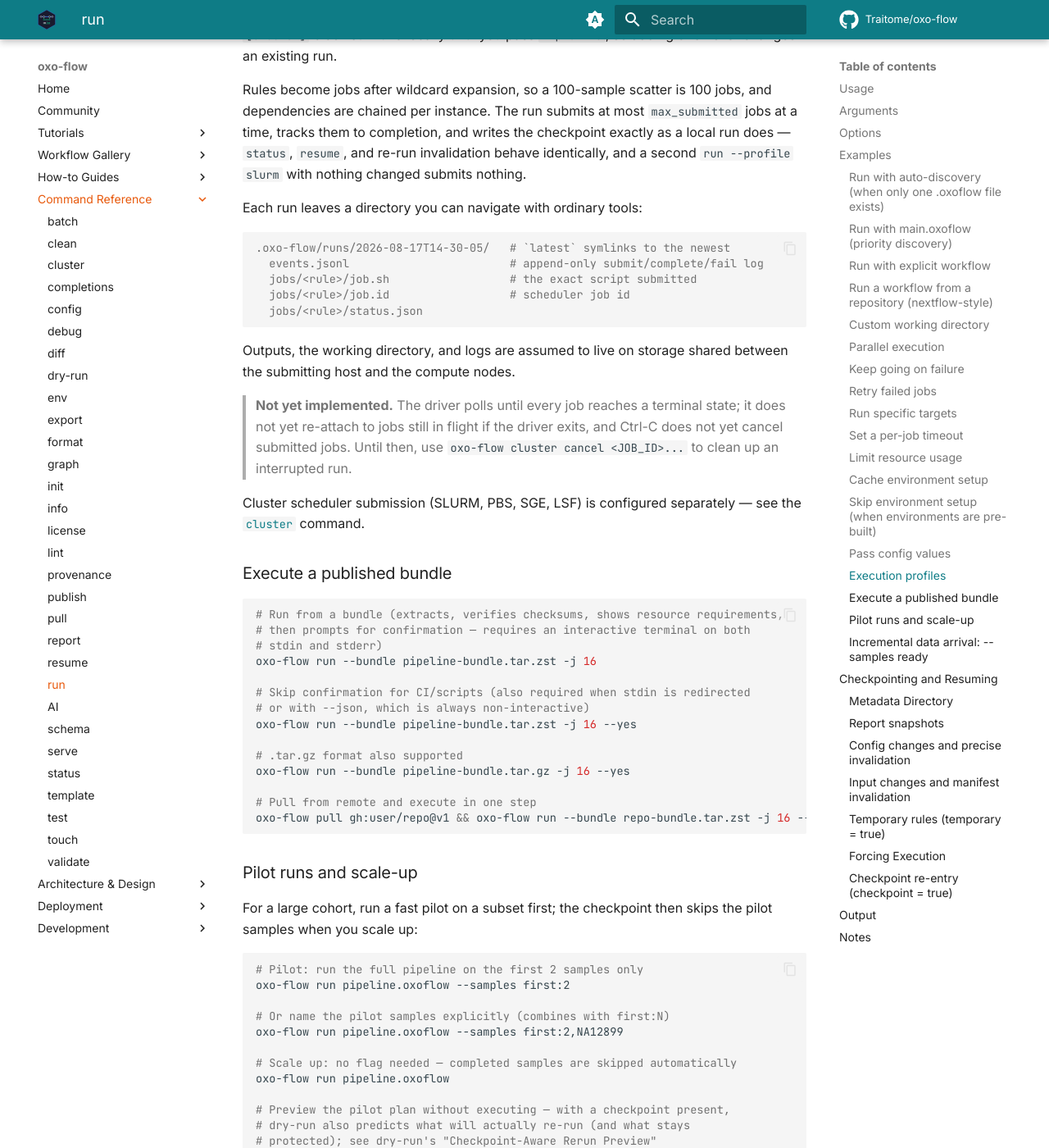
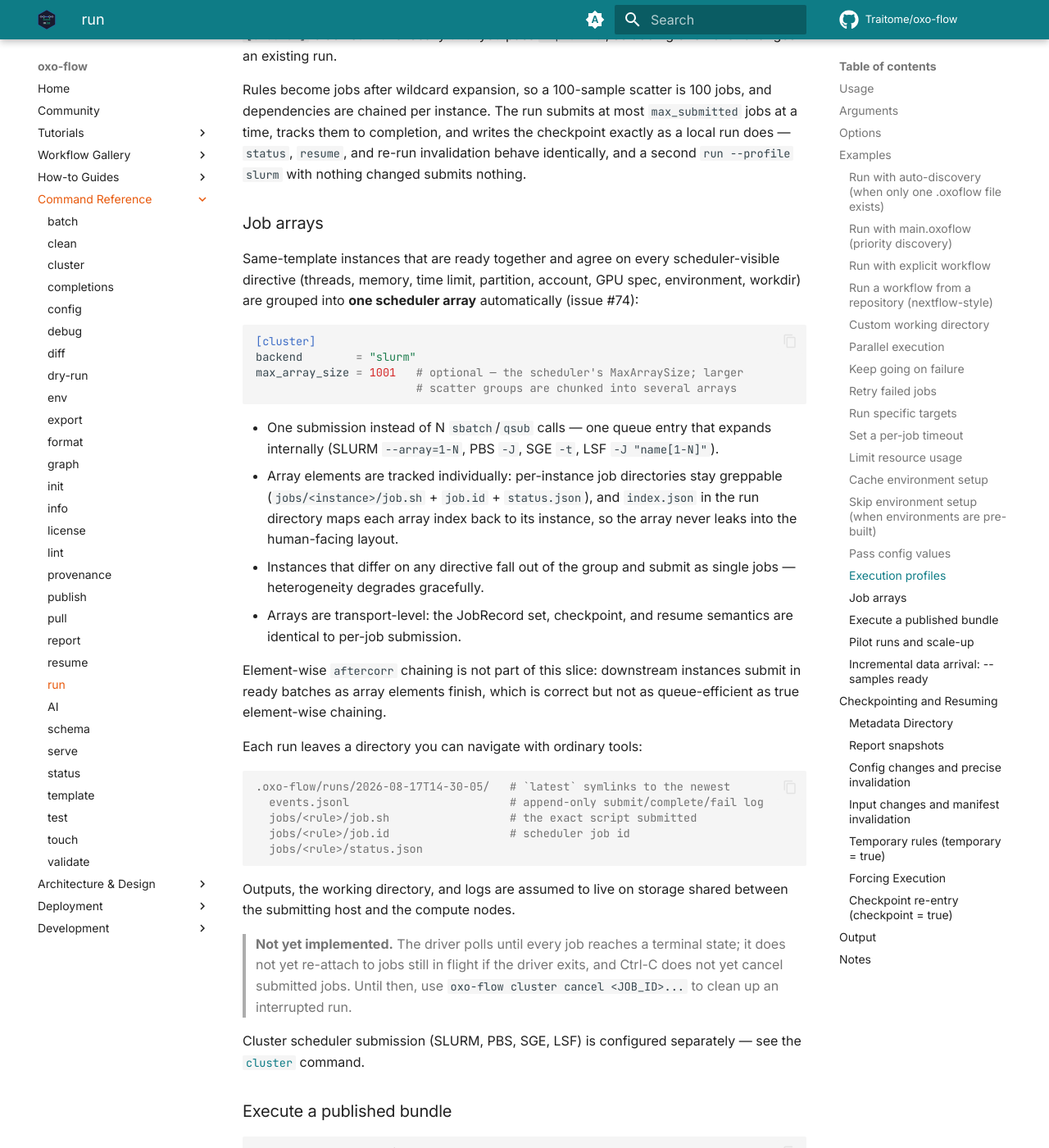
Before and after one commit to Traitome/oxo-flow, an MkDocs documentation site: the page built from docs/guide/src/commands/run.md, in a window 1280 px wide and 1400 px high, scrolled down 7255 px. Shown: the whole window at 82% size. Built offline with MkDocs 1.6.1 and Material for MkDocs 9.7.7, drawn with Linux system fonts in a browser that asks for light colours; comment, search, counter and statistics services are not loaded.

Commit message:
docs(run): document automatic job arrays in cluster submission (#74 phase 3)

````diff
--- a/docs/guide/src/commands/run.md
+++ b/docs/guide/src/commands/run.md
@@ -302,6 +302,36 @@
 checkpoint exactly as a local run does — `status`, `resume`, and re-run
 invalidation behave identically, and a second `run --profile slurm` with
 nothing changed submits nothing.
+
+### Job arrays
+
+Same-template instances that are ready together and agree on every
+scheduler-visible directive (threads, memory, time limit, partition,
+account, GPU spec, environment, workdir) are grouped into **one scheduler
+array** automatically (issue #74):
+
+```toml
+[cluster]
+backend        = "slurm"
+max_array_size = 1001   # optional — the scheduler's MaxArraySize; larger
+                        # scatter groups are chunked into several arrays
+```
+
+- One submission instead of N `sbatch`/`qsub` calls — one queue entry that
+  expands internally (SLURM `--array=1-N`, PBS `-J`, SGE `-t`,
+  LSF `-J "name[1-N]"`).
+- Array elements are tracked individually: per-instance job directories
+  stay greppable (`jobs/<instance>/job.sh` + `job.id` + `status.json`),
+  and `index.json` in the run directory maps each array index back to its
+  instance, so the array never leaks into the human-facing layout.
+- Instances that differ on any directive fall out of the group and submit
+  as single jobs — heterogeneity degrades gracefully.
+- Arrays are transport-level: the JobRecord set, checkpoint, and resume
+  semantics are identical to per-job submission.
+
+Element-wise `aftercorr` chaining is not part of this slice: downstream
+instances submit in ready batches as array elements finish, which is
+correct but not as queue-efficient as true element-wise chaining.
 
 Each run leaves a directory you can navigate with ordinary tools:
 
````
